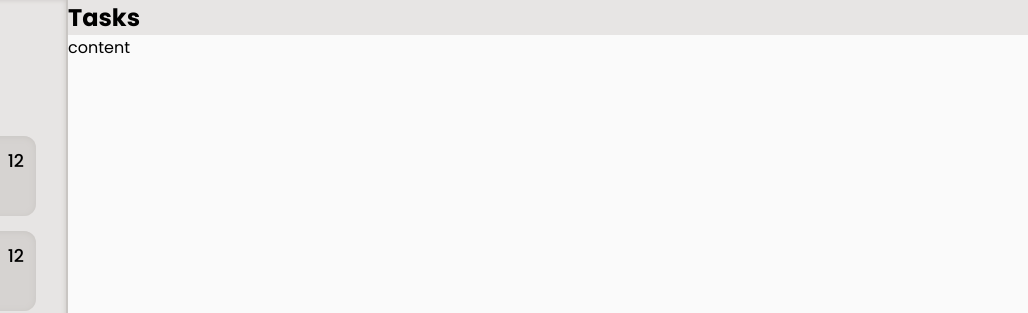
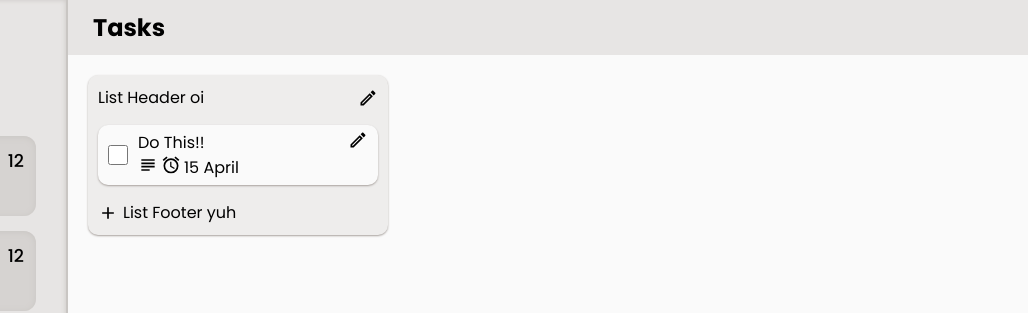
Before and after one commit to Simon-Sahlin/Todo-List-Demo, a website built with webpack: page src/index.html in a window 1280 px wide. Shown: the top 313 px of the page, 252-1280 px from the left. Built offline with nearby package versions, Linux system fonts and the light colour scheme; a web font is replaced by a local one.

Commit message:
Add and style dummy tasklist and taskitem

```diff
--- a/src/index.html
+++ b/src/index.html
@@ -58,7 +58,36 @@
                 <h2>Tasks</h2>
             </div>
             <div id="content">
-                content
+
+                <div class="taskList">
+                    <div class="listHeader">
+                        <p>List Header oi</p>
+                        <svg xmlns="http://www.w3.org/2000/svg" viewBox="0 0 24 24"><title>pencil-outline</title><path fill="currentColor" d="M14.06,9L15,9.94L5.92,19H5V18.08L14.06,9M17.66,3C17.41,3 17.15,3.1 16.96,3.29L15.13,5.12L18.88,8.87L20.71,7.04C21.1,6.65 21.1,6 20.71,5.63L18.37,3.29C18.17,3.09 17.92,3 17.66,3M14.06,6.19L3,17.25V21H6.75L17.81,9.94L14.06,6.19Z" /></svg>
+                    </div>
+                    <div class="listContent">
+                        <div class="task">
+                            <div class="taskCheck">
+                                <input type="checkbox" name="" id="">
+                            </div>
+                            <div class="taskContent">
+                                <p>Do This!!</p>
+                                <div class="taskIcons">
+                                    <svg xmlns="http://www.w3.org/2000/svg" viewBox="0 0 24 24"><title>text-long</title><path d="M4,5H20V7H4V5M4,9H20V11H4V9M4,13H20V15H4V13M4,17H14V19H4V17Z" /></svg>
+                                    <svg xmlns="http://www.w3.org/2000/svg" viewBox="0 0 24 24"><title>alarm</title><path d="M12,20A7,7 0 0,1 5,13A7,7 0 0,1 12,6A7,7 0 0,1 19,13A7,7 0 0,1 12,20M12,4A9,9 0 0,0 3,13A9,9 0 0,0 12,22A9,9 0 0,0 21,13A9,9 0 0,0 12,4M12.5,8H11V14L15.75,16.85L16.5,15.62L12.5,13.25V8M7.88,3.39L6.6,1.86L2,5.71L3.29,7.24L7.88,3.39M22,5.72L17.4,1.86L16.11,3.39L20.71,7.25L22,5.72Z" /></svg>
+                                    <p>15 April</p>
+                                </div>
+                            </div>
+                            <div class="taskEdit">
+                                <svg xmlns="http://www.w3.org/2000/svg" viewBox="0 0 24 24"><title>pencil-outline</title><path fill="currentColor" d="M14.06,9L15,9.94L5.92,19H5V18.08L14.06,9M17.66,3C17.41,3 17.15,3.1 16.96,3.29L15.13,5.12L18.88,8.87L20.71,7.04C21.1,6.65 21.1,6 20.71,5.63L18.37,3.29C18.17,3.09 17.92,3 17.66,3M14.06,6.19L3,17.25V21H6.75L17.81,9.94L14.06,6.19Z" /></svg>
+                            </div>
+                        </div>
+                    </div>
+                    <div class="listFooter">
+                        <svg xmlns="http://www.w3.org/2000/svg" viewBox="0 0 24 24"><title>plus</title><path fill="currentColor" d="M19,13H13V19H11V13H5V11H11V5H13V11H19V13Z" /></svg>
+                        <p>List Footer yuh</p>
+                    </div>
+                </div>
+
             </div>
         </div>
     </div>
--- a/src/style.css
+++ b/src/style.css
@@ -43,6 +43,7 @@
 
     --stone050: #fafafa;
     --stone100: #f5f5f4;
+    --stone150: #EEEDEC;
     --stone200: #e7e5e4;
     --stone300: #c9c6c3;
     --stone350: #d6d3d1;
@@ -186,4 +187,71 @@ h1{
 
 #taskHeader{
     background-color: var(--stone200);
+    padding: 10px 25px;
 }
+
+/* ------------------------------------ - ----------------------------------- */
+
+#content{
+    padding: 20px;
+}
+
+.taskList{
+    background-color: var(--stone150);
+    box-shadow: 0px 1px 2px var(--stone400);
+    border-radius: 10px;
+    width: 300px;
+    padding: 10px;
+    display: flex;
+    flex-direction: column;
+    gap: 15px;
+    max-height: 80vh;
+}
+.listHeader{
+    display: flex;
+    justify-content: space-between;
+    align-items: center;
+}
+.listFooter{
+    display: flex;
+    justify-content: flex-start;
+    gap: 5px;
+    align-items: center;
+}
+.taskList svg{
+    height: 20px;
+}
+
+.listContent{
+    overflow-y: auto;
+    display: flex;
+    flex-direction: column;
+    gap: 10px;
+    padding: 10px;
+    margin: -10px;
+}
+.task{
+    background-color: var(--stone050);
+    border-radius: 10px;
+    padding: 5px 10px;
+    box-shadow: 0px 1px 2px var(--stone400);
+
+    display: flex;
+    gap: 10px;
+}
+
+.taskCheck{
+    display: flex;
+    align-items: center;
+}
+.taskCheck input{
+    height: 20px;
+    width: 20px;
+}
+.taskContent{
+    flex-grow: 1;
+}
+.taskIcons{
+    display: flex;
+    gap: 3px;
+}
```
